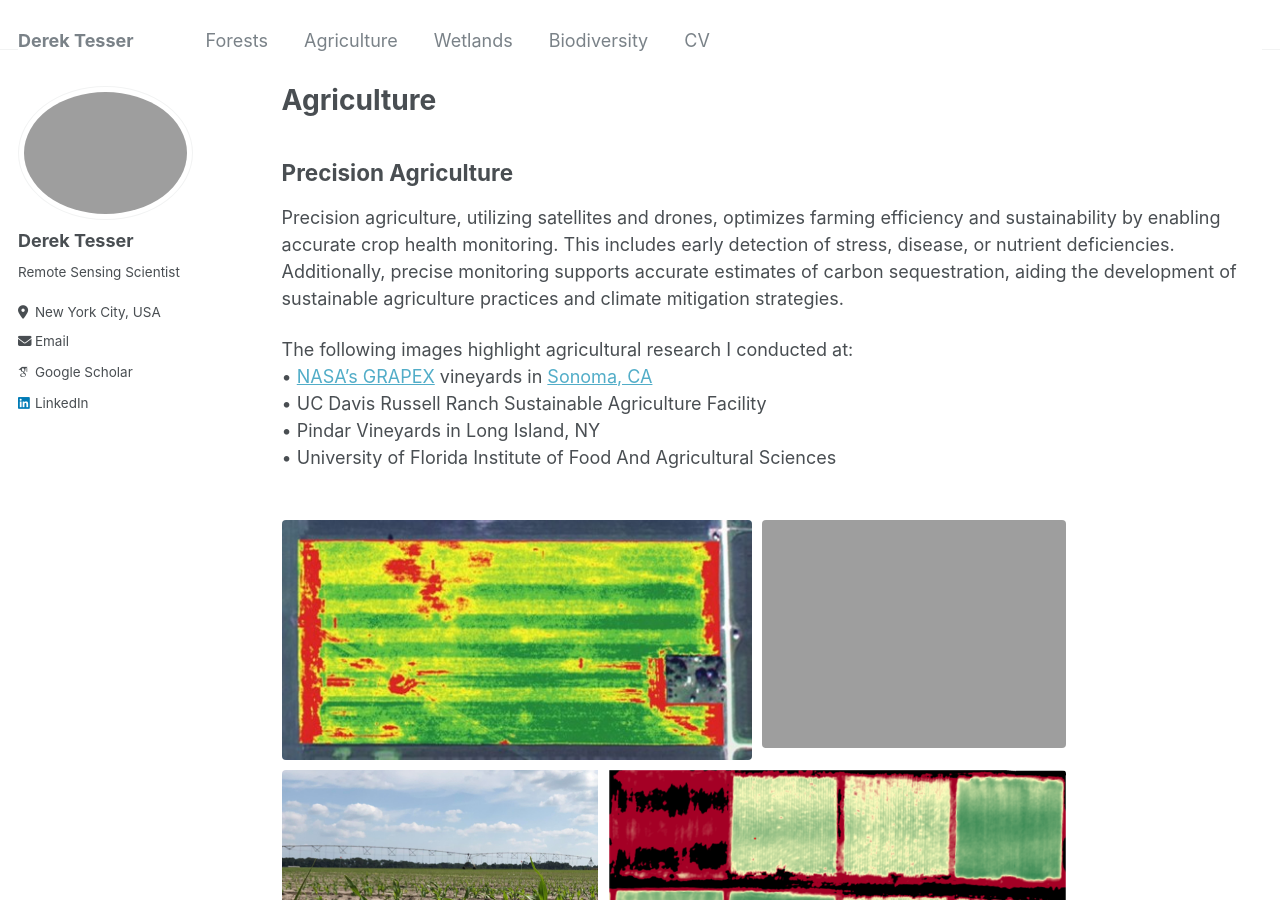
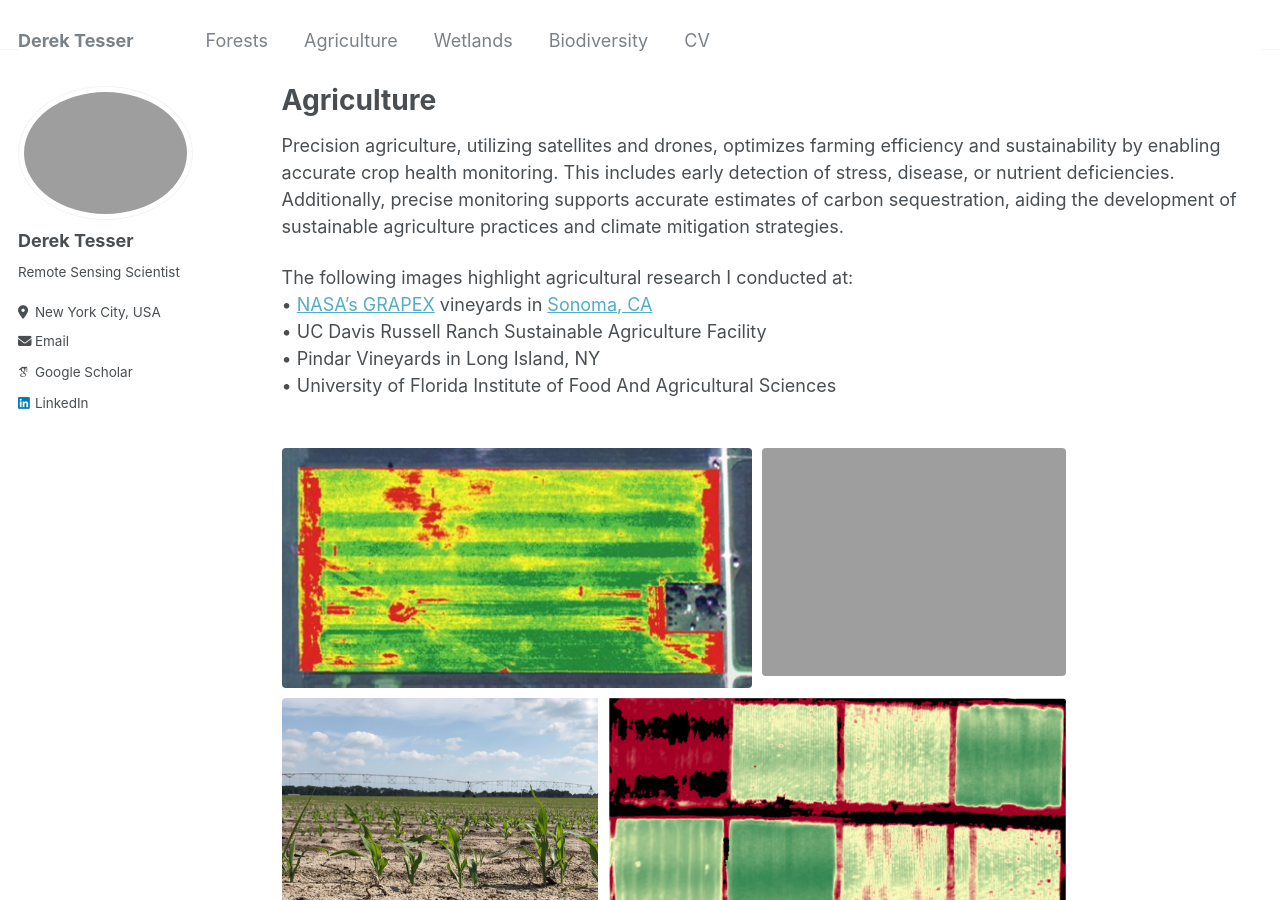
Before and after one commit to dstesser/dstesser.github.io, a Jekyll site: the page built from _pages/agriculture.md, in a window 1280 px wide and 900 px high. Built offline with Jekyll 4.4.1, drawn with Linux system fonts in a browser that asks for light colours; some web fonts are replaced.

Commit message:
Update agriculture.md

```diff
--- a/_pages/agriculture.md
+++ b/_pages/agriculture.md
@@ -7,8 +7,6 @@ author_profile: true
 
 {% include base_path %}
 
-
-## Precision Agriculture
 
 Precision agriculture, utilizing satellites and drones, optimizes farming efficiency and sustainability by enabling accurate crop health monitoring. This includes early detection of stress, disease, or nutrient deficiencies. Additionally, precise monitoring supports accurate estimates of carbon sequestration, aiding the development of sustainable agriculture practices and climate mitigation strategies.
 
```
